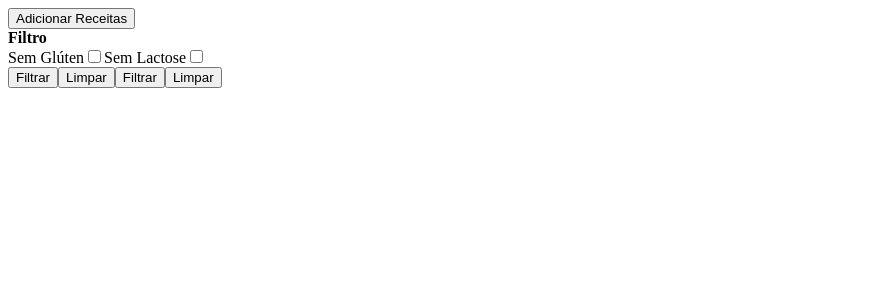
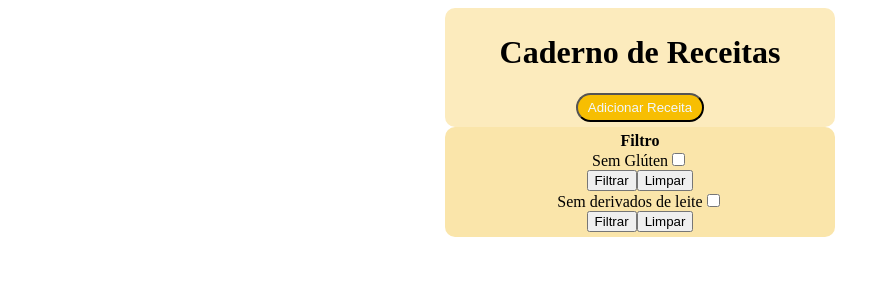
Before and after one commit to ericssont/LabReceitas, a React (Create React App) app: page / in a window 1280 px wide. Shown: the top 300 px of the page, without its empty margins (0-890 px from the left). Built offline with nearby package versions, Linux system fonts and the light colour scheme.

Commit message:
Second commit

```diff
--- a/public/index.html
+++ b/public/index.html
@@ -2,14 +2,14 @@
 <html lang="en">
   <head>
     <meta charset="utf-8" />
-    <link rel="icon" href="%PUBLIC_URL%/favicon.ico" />
+    <link rel="icon" href="../src/assets/Logo.png" />
     <meta name="viewport" content="width=device-width, initial-scale=1" />
     <meta name="theme-color" content="#000000" />
     <meta
       name="description"
       content="Web site created using create-react-app"
     />
-    <link rel="apple-touch-icon" href="%PUBLIC_URL%/logo192.png" />
+
     <!--
       manifest.json provides metadata used when your web app is installed on a
       user's mobile device or desktop. See https://developers.google.com/web/fundamentals/web-app-manifest/
--- a/src/App.js
+++ b/src/App.js
@@ -3,12 +3,12 @@ import Popup from "./components/Popup/Popup";
 import Lista from "./components/Lista/Lista";
 
 function App() {
-  const [ingredientes, setIngredientes] = useState([]);
+  const [receitas, setReceitas] = useState([]);
   const [showLista, setShowLista] = useState(true);
   const [aberto, setAberto] = useState(false);
 
-  const updateIngredientes = (value) => {
-    setIngredientes(value);
+  const updateReceitas = (value) => {
+    setReceitas(value);
   };
   const updateShowLista = (value) => {
     setShowLista(value);
@@ -18,27 +18,27 @@ function App() {
   };
 
   useEffect(() => {
-    const data = localStorage.getItem("ingredientes")
-      ? JSON.parse(localStorage.getItem("ingredientes"))
+    const data = localStorage.getItem("receitas")
+      ? JSON.parse(localStorage.getItem("receitas"))
       : [];
-    setIngredientes(data);
+    setReceitas(data);
   }, []);
 
   return (
-    <div className="App">
+    <div>
       <Popup
         updateAberto={updateAberto}
         aberto={aberto}
-        updateIngredientes={updateIngredientes}
-        ingredientes={ingredientes}
+        updateReceitas={updateReceitas}
+        receitas={receitas}
         updateShowLista={updateShowLista}
       />
       {showLista && (
         <Lista
-          ingredientes={ingredientes}
+          receitas={receitas}
           updateAberto={updateAberto}
           updateShowLista={updateShowLista}
-          updateIngredientes={updateIngredientes}
+          updateReceitas={updateReceitas}
         />
       )}
     </div>
--- a/src/components/App.css
+++ /dev/null
@@ -1,4 +0,0 @@
-.App {
-  text-align: center;
-  background: #121213;
-}
--- a/src/components/Form/Form.css
+++ b/src/components/Form/Form.css
@@ -0,0 +1,17 @@
+
+
+.area-inicial {
+  text-align: center;
+  padding: 5px;
+  width: 30%;
+  margin: auto;
+  background-color: rgb(252, 235, 189);
+  border-radius: 10px 10px;
+
+}
+.btn {
+  background: rgb(247, 190, 2);
+  padding: 5px 10px;
+  border-radius: 50px 50px;
+  color: aliceblue;
+}
--- a/src/components/Form/Form.js
+++ b/src/components/Form/Form.js
@@ -3,24 +3,26 @@ import "./Form.css";
 
 const Form = (props) => {
   const [form, setForm] = useState({});
-  const [ingredientes, setIngredientes] = useState([]);
-  const [selectedIngrediente, setSelectedIngrediente] = useState();
+  const [receitas, setReceitas] = useState([]);
+  const [selectedReceita, setSelectedReceita] = useState();
+  const [ingredientes, setIngrediente] = useState([]);
 
   useEffect(() => {
-    const ingrediente = JSON.parse(localStorage.getItem("selectedIngrediente"));
-    if (ingrediente) {
-      setSelectedIngrediente(ingrediente);
-      setForm(ingrediente);
+    const receita = JSON.parse(localStorage.getItem("selectedReceita"));
+    if (receita) {
+      setSelectedReceita(receita);
+      setForm(receita);
     }
-    const lista = JSON.parse(localStorage.getItem("ingredientes"));
+
+    const lista = JSON.parse(localStorage.getItem("receitas"));
     if (lista) {
-      setIngredientes(lista);
+      setReceitas(lista);
     }
   }, []);
 
   const handleChange = (event) => {
     setForm({
-      ...Form,
+      ...form,
       [event.target.name]: event.target.value,
     });
   };
@@ -39,6 +41,8 @@ const Form = (props) => {
     });
   };
 
+  // ********* Função de gravar as alter dos forms, inclusao e edição dos itens da lista **********
+
   const handleSubmit = (event) => {
     event.preventDefault();
     let array = [];
@@ -48,82 +52,92 @@ const Form = (props) => {
     if (!("semLactose" in form)) {
       formData.semLactose = false;
     }
-    console.log(selectedIngrediente);
+    console.log(selectedReceita);
 
     if (!("semGlutem" in form)) {
       formData.semGlutem = false;
     }
-    console.log(selectedIngrediente);
+    console.log(selectedReceita);
 
-    if (selectedIngrediente) {
-      const updateIngredientes = props.ingredientes.map((ingrediente) => {
-        if (
-          JSON.stringify(ingrediente) === JSON.stringify(selectedIngrediente)
-        ) {
+    if (selectedReceita) {
+      const updatedReceitas = props.receitas.map((receita) => {
+        if (JSON.stringify(receita) === JSON.stringify(selectedReceita)) {
           console.log(formData);
           return formData;
         } else {
-          return ingrediente;
+          return receita;
         }
       });
-      array = updateIngredientes;
+      array = updatedReceitas;
     } else {
-      array = [...props.ingredientes, formData];
-      console.log(...props.ingredientes);
+      array = [...props.receitas, formData];
+      console.log(...props.receitas);
     }
-    localStorage.removeItem("selectedIngrediente");
-    localStorage.setItem("ingredientes", JSON.stringify(array));
-    props.updateIngredientes(array);
+    localStorage.removeItem("selectedReceita");
+    localStorage.setItem("receitas", JSON.stringify(array));
+    props.updateReceitas(array);
     props.updateShowLista(true);
     props.updateAberto(false);
   };
 
-  const removeIngrediente = (selectedIngrediente) => {
-    const ingredienteIndex = ingredientes.findIndex(
-      (ingrediente) => JSON.stringify(ingrediente) === JSON.stringify(selectedIngrediente)
+  //Exclusão de itens da lista
+
+  const removeReceita = (selectedReceita) => {
+    const receitaIndex = receitas.findIndex(
+      (receita) => JSON.stringify(receita) === JSON.stringify(selectedReceita)
     );
-    ingredientes.splice(ingredienteIndex, 1);
-    console.log(ingredientes);
-    localStorage.setItem("ingredientes", JSON.stringify(ingredientes));
-    props.updateIngredientes(ingredientes);
+    receitas.splice(receitaIndex, 1);
+    console.log(receitas);
+    localStorage.setItem("receitas", JSON.stringify(receitas));
+    props.updateReceitas(receitas);
     props.updateAberto(false);
     props.updateShowLista(true);
-    localStorage.removeItem("selectedIngrediente");
-  };
-
-  const handleCancel = () => {
-    props.updateAberto(false);
-    props.updateShowLista(true);
-    localStorage.removeItem("selectedPet");
+    localStorage.removeItem("selectedReceita");
   };
 
   return (
-    <form onSubmit={(event) => handleSubmit(event)}>
-      <div className="form-row">
+    <form className="btn-form" onSubmit={(event) => handleSubmit(event)}>
+      <div className="btn-form">
         <label>
           Receita: <br />
           <input
             type="text"
             name="receita"
             onChange={(event) => handleChange(event)}
-            value={form.nome}
+            value={form.receita}
             required
           />
         </label>
       </div>
-      <div className="form-row">
+      <div className="btn-form">
         <label>
           Ingredientes: <br />
-          <input
+          <div>
+            <textarea
+              name="ingredientes"
+              value={form.ingredientes}
+              onChange={(event) => handleChange(event)}
+              required
+            />
+            <ul>{ingredientes}</ul>
+          </div>
+        </label>
+      </div>
+      <div className="btn-form">
+        <label>
+          Modo de preparo: <br />
+          <textarea
             type="text"
-            name="ingredientes"
+            name="preparo"
             onChange={(event) => handleChange(event)}
-            value={form.ingredi}
+            value={form.preparo}
             required
           />
         </label>
       </div>
-      <div className="form-row">
+
+      <div className="btn-form">
+        <h3>Restrições:</h3>
         <label>
           Sem Glúten
           <input
@@ -133,10 +147,10 @@ const Form = (props) => {
             checked={form.semGlutem}
           />
         </label>
-      </div>
-      <div className="form-row">
+
+        <div className="btn-form">
           <label>
-          Sem Lactose
+            Sem derivados de leite
             <input
               type="checkbox"
               name="semLactose"
@@ -145,15 +159,16 @@ const Form = (props) => {
             />
           </label>
         </div>
+      </div>
 
       <button type="submit" className="btn">
-        {selectedIngrediente ? "Editar" : "Adicionar"}
+        {selectedReceita ? "Alterar" : "Adicionar"}
       </button>
-      {selectedIngrediente ? (
+      {selectedReceita ? (
         <button
           onClick={(event) => {
             event.preventDefault();
-            removeIngrediente(selectedIngrediente);
+            removeReceita(selectedReceita);
           }}
           className="btn"
         >
@@ -162,14 +177,6 @@ const Form = (props) => {
       ) : (
         <></>
       )}
-      <button
-        className="btn"
-        onClick={() => {
-          handleCancel();
-        }}
-      >
-        Cancelar
-      </button>
     </form>
   );
 };
--- a/src/components/Lista/Lista.css
+++ b/src/components/Lista/Lista.css
@@ -1,6 +1,18 @@
-table,
-tr,
-td,
-th {
-  border: solid 0.5pt;
+
+.receita{
+  text-align: center;
+  padding: 5px;
+  width: 30%;
+  margin: auto;
+  background-color: #f0c141;
+  border-radius: 10px 10px;
+
 }
+.filtro{
+  text-align: center;
+  padding: 5px;
+  width: 30%;
+  margin: auto;
+  background-color: #fae5aa;
+  border-radius: 10px 10px;
+}
--- a/src/components/Lista/Lista.js
+++ b/src/components/Lista/Lista.js
@@ -3,45 +3,52 @@ import ItemLista from "./ItemLista";
 import { useEffect, useState } from "react";
 
 const Lista = (props) => {
-  const [ingredientes, setIngredientes] = useState([]);
+  const [receitas, setReceitas] = useState([]);
   const [semGlutem, setSemGlutem] = useState(false);
   const [semLactose, setSemLactose] = useState(false);
-  const [selectedIngredientes, setSelectedIngredientes] = useState([]);
+  const [selectedReceitas, setSelectedReceitas] = useState([]);
 
   useEffect(() => {
-    const data = localStorage.getItem("ingredientes")
-      ? JSON.parse(localStorage.getItem("ingredientes"))
+    const data = localStorage.getItem("receitas")
+      ? JSON.parse(localStorage.getItem("receitas"))
       : [];
-    setIngredientes(data);
-    setSelectedIngredientes(data);
+    setReceitas(data);
+    setSelectedReceitas(data);
   }, []);
 
+  // ******* Filtro de itens ****************
+
   const handleFiltroGlu = () => {
-    const selected = ingredientes.filter(
-      (ingredientes) => ingredientes.semGlutem === semGlutem
+    const selected = receitas.filter(
+      (receita) => receita.semGlutem === semGlutem
     );
-    setSelectedIngredientes(selected);
+    setSelectedReceitas(selected);
   };
 
   const handleFiltroLac = () => {
-    const selected = ingredientes.filter(
-      (ingredientes) => ingredientes.semLactose === semLactose
+    const selected = receitas.filter(
+      (receita) => receita.semLactose === semLactose
     );
-    setSelectedIngredientes(selected);
+    setSelectedReceitas(selected);
   };
+
+  //   ****** Limpeza de itens ***************
 
   const limpaFiltroGLu = () => {
     setSemGlutem(false);
-    setSelectedIngredientes(ingredientes);
+    setSelectedReceitas(receitas);
   };
 
   const limpaFiltroLac = () => {
     setSemLactose(false);
-    setSelectedIngredientes(ingredientes);
+    setSelectedReceitas(receitas);
   };
+
+  /* botões filtros */
 
   return (
     <div>
+      <div className="filtro">
       <form onSubmit={(e) => e.preventDefault()}>
         <b>Filtro</b> <br />
         <label>
@@ -52,28 +59,33 @@ const Lista = (props) => {
             onChange={(event) => setSemGlutem(!semGlutem)}
             checked={semGlutem}
           />
+        <br />
         </label>
+        <button onClick={handleFiltroGlu}>Filtrar</button>
+        <button onClick={limpaFiltroGLu}>Limpar</button>
+        <br />
         <label>
-          Sem Lactose
+          Sem derivados de leite
           <input
             type="checkbox"
             name="semLactose"
             onChange={(event) => setSemLactose(!semLactose)}
             checked={semLactose}
           />
+          <br />
         </label>
-        <br />
-        <button onClick={handleFiltroGlu}>Filtrar</button>
-        <button onClick={limpaFiltroGLu}>Limpar</button>
         <button onClick={handleFiltroLac}>Filtrar</button>
         <button onClick={limpaFiltroLac}>Limpar</button>
       </form>
-      {selectedIngredientes &&
-        selectedIngredientes.map((ingrediente) => (
+      </div>
+      <br />
+
+      {selectedReceitas &&
+        selectedReceitas.map((receita) => (
           <ItemLista
-            ingrediente={ingrediente}
-            ingredientes={ingredientes}
-            key={ingrediente.nome}
+            receita={receita}
+            receitas={receitas}
+            key={receita.nome}
             updateAberto={props.updateAberto}
             updateShowLista={props.updateShowLista}
           />
--- a/src/components/Popup/Popup.js
+++ b/src/components/Popup/Popup.js
@@ -3,7 +3,8 @@ import Form from "../Form/Form";
 const Popup = (props) => {
   const { aberto } = props;
   return (
-    <>
+    <div className="area-inicial">
+    <h1>Caderno de Receitas</h1>
       {!aberto && (
         <button
           className="btn"
@@ -11,19 +12,19 @@ const Popup = (props) => {
             props.updateAberto(true);
             props.updateShowLista(false);
           }}
-        >
-          Adicionar Receitas
+          >
+          Adicionar Receita
         </button>
       )}
       {aberto && (
         <Form
+          receitas = {props.receitas}
           updateAberto={props.updateAberto}
-          updateIngredientes={props.updateIngredientes}
-          ingredientes={props.ingredientes}
+          updateReceitas={props.updateReceitas}
           updateShowLista={props.updateShowLista}
         />
       )}
-    </>
+    </div>
   );
 };
 
--- /dev/null
+++ b/src/index.css
@@ -0,0 +1,6 @@
+.btn {
+  background: rgb(10, 161, 248);
+  padding: 5px 10px;
+  border-radius: 50px 50px;
+  color: aliceblue;
+}
```
Also changed, not shown: src/components/Lista/ItemLista.js (+12 -7 lines), src/assets/Logo.png (added), 1 other file (tests, documents, lock files or other folders). Lines whose indentation alone changed are shown as unchanged.
